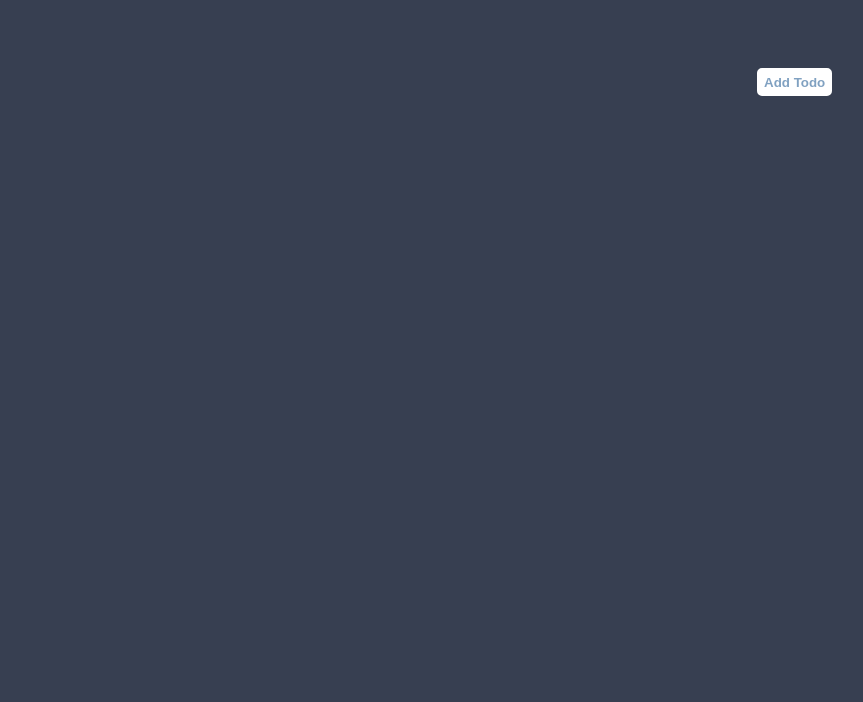
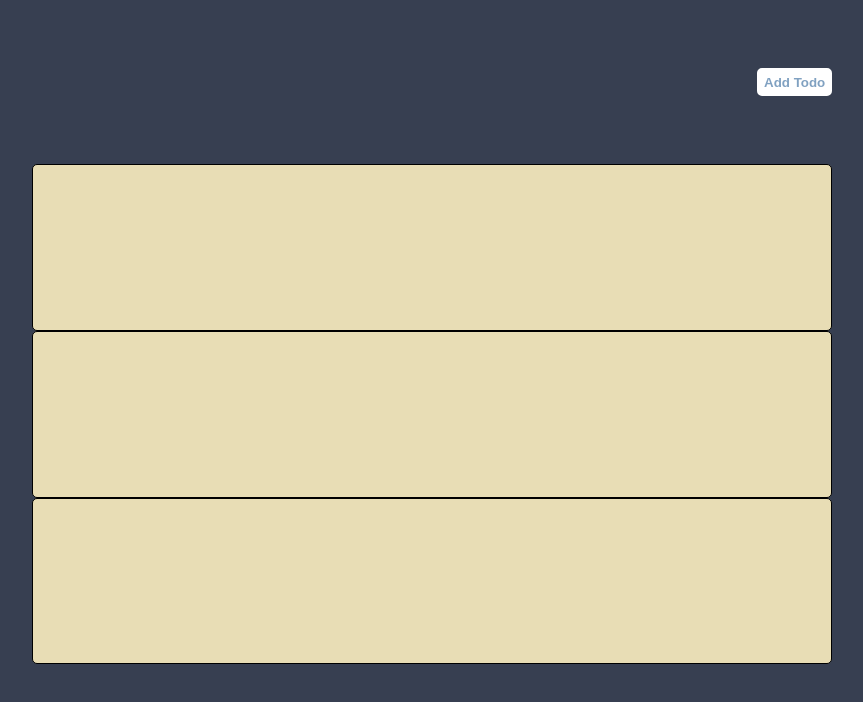
Before and after one commit to ulises-castro/todo-finito, a React (Create React App) app: page / in a window 1280 px wide. Shown: the top 702 px of the page, without its empty margins (208-1071 px from the left). Built offline with nearby package versions, Linux system fonts and the light colour scheme.

Commit message:
Removed unused styled component

```diff
--- a/src/components/TodoContainer/index.tsx
+++ b/src/components/TodoContainer/index.tsx
@@ -1,4 +1,5 @@
 import React, { ReactElement } from "react";
+import styled from 'styled-components'
 
 import TodoItem from 'components/TodoItem'
 
@@ -7,12 +8,21 @@ export interface TodoContainerProps {
   todos: any;
 }
 
+// HACK:
+// TODO: Fix flex containers growing so they are reducing themself
+const TodoContainerUI = styled.section`
+  flex: 1 0 auto;
+  background: #e8ddb5;
+  border: 1px solid;
+  border-radius: 5px;
+`;
+
 export default function TodoContainer(
   { todos }: TodoContainerProps
 ): ReactElement | null {
   return (
-    <>
+    <TodoContainerUI>
       { todos.map((todo: any) => <TodoItem todo={todo} />) }
-    </>
+    </TodoContainerUI>
   );
 }
--- a/src/containers/TodoBoard/index.tsx
+++ b/src/containers/TodoBoard/index.tsx
@@ -36,12 +36,6 @@ const TodoStatusContainer = styled.section<ITodoStatusContainer>`
   justify-content: space-between;
 `;
 
-const UnDoneTodo = styled.section`
-  flex-grow: 1;
-  background: #e8ddb5;
-  border: 1px solid;
-  border-radius: 5px;
-`;
 
 const SimpleBtn = styled(InvertedBtn)``;
 
```
